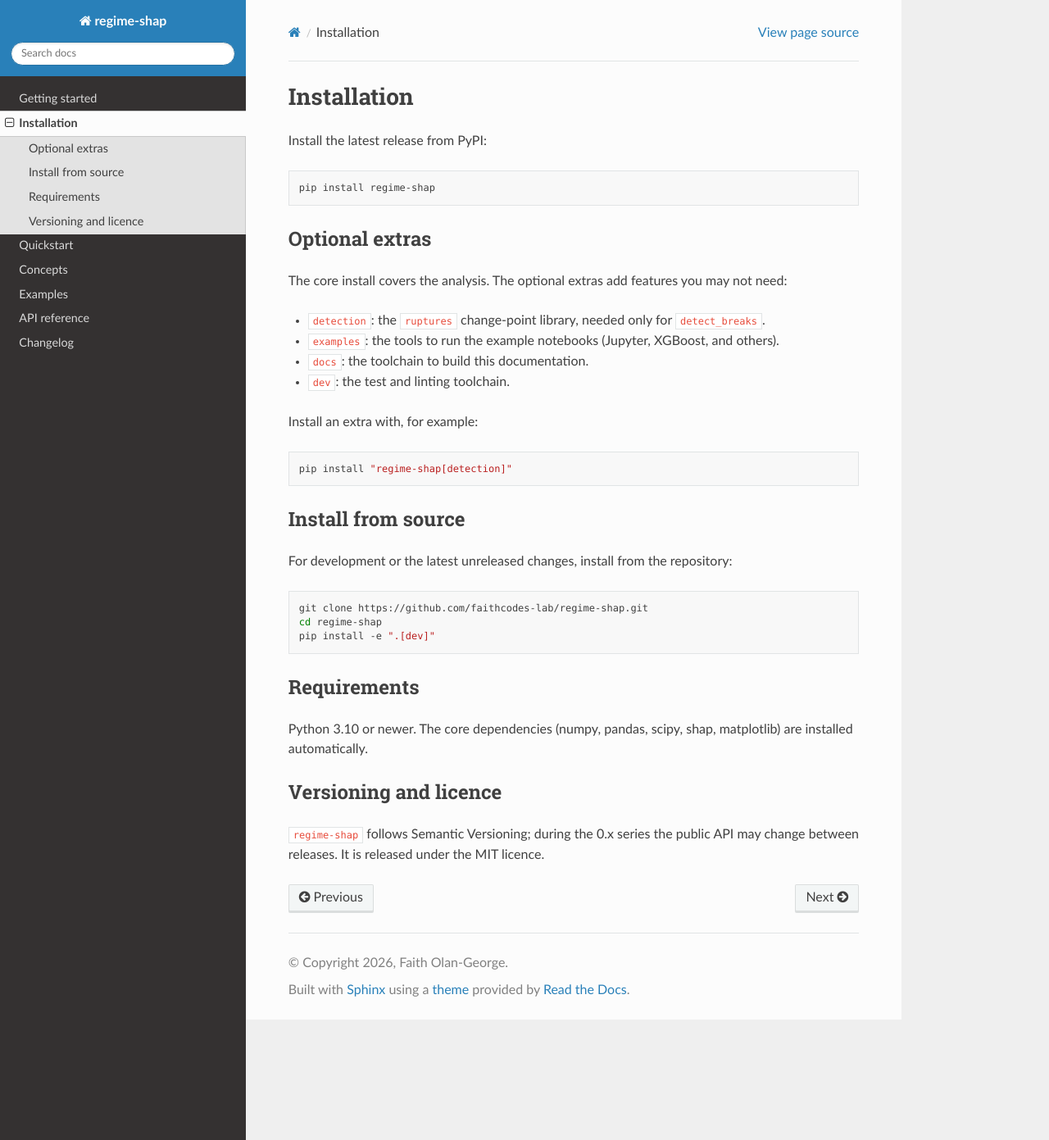
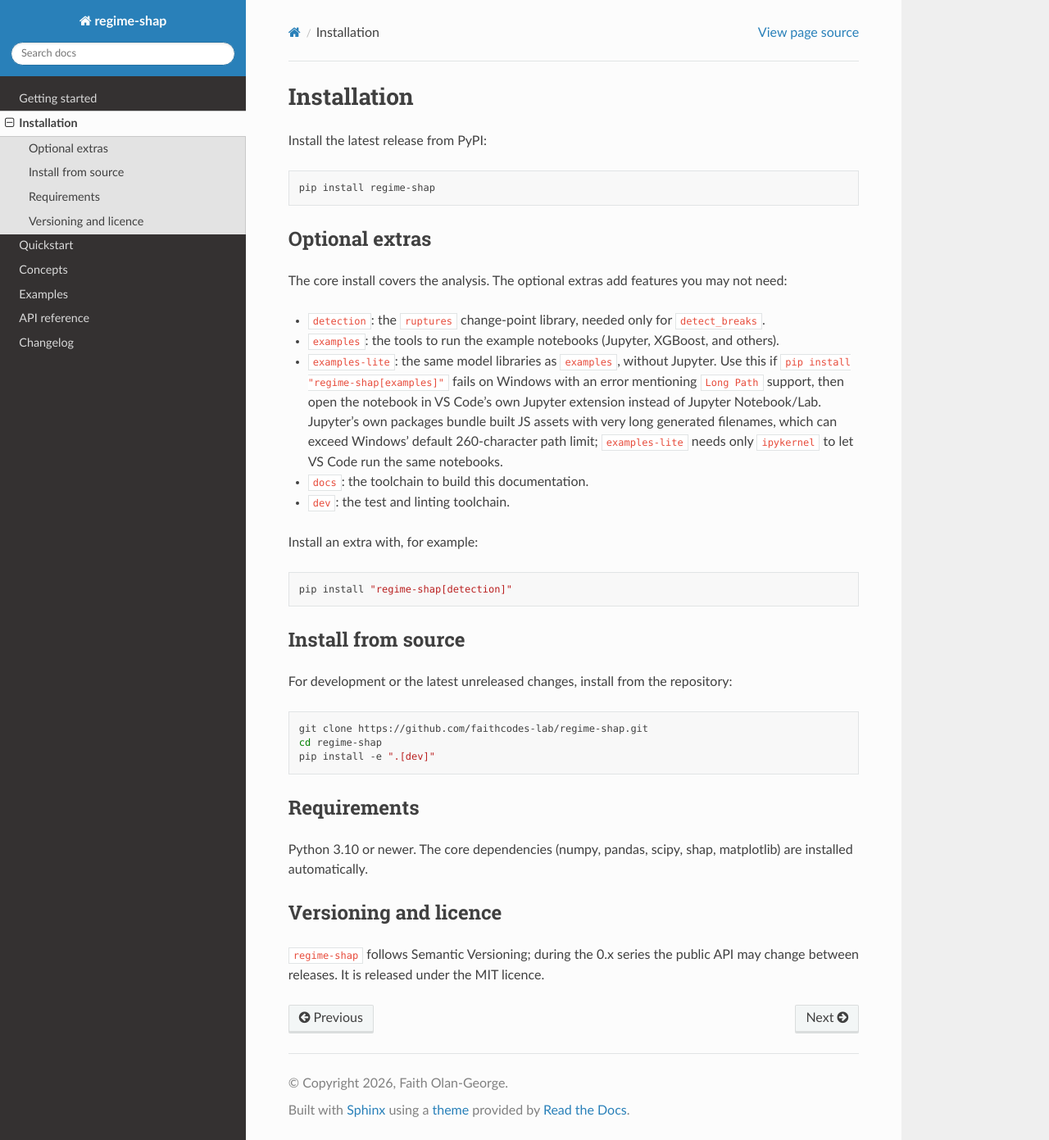
Before and after one commit to faithcodes-lab/regime-shap, a Sphinx documentation site: the page built from docs/installation.md, in a window 1280 px wide and 1391 px high. Shown: the whole window at 82% size. Built offline with Sphinx 7.4.7 and the Read the Docs theme 3.1.0, drawn with Linux system fonts in a browser that asks for light colours.

Commit message:
feat: add examples-lite extra to work around a Windows install failure
Jupyter's own packages bundle built JS assets with very long generated
filenames (up to 235 characters seen in jupyterlab_widgets), which can
exceed Windows' default 260-character path limit during install. This
was caught by a real Windows tester hitting an OSError during
pip install "regime-shap[examples]".

examples-lite drops jupyter and ipywidgets, keeping only ipykernel plus
the notebooks' model libraries (xgboost, lightgbm, ruptures), verified
to top out at 70-character paths. The example notebooks then run in
VS Code's own Jupyter extension instead of Jupyter Notebook/Lab.

Also fixes two pre-existing ruff findings unrelated to this change
(PYI025, aliasing collections.abc.Set to avoid shadowing the set
builtin) that were blocking CI on develop, and records a per-file
ignore for breaks.py's deliberate, directly-tested ValueError.

```diff
--- a/docs/installation.md
+++ b/docs/installation.md
@@ -12,6 +12,12 @@ The core install covers the analysis. The optional extras add features you may n
 
 - `detection`: the `ruptures` change-point library, needed only for `detect_breaks`.
 - `examples`: the tools to run the example notebooks (Jupyter, XGBoost, and others).
+- `examples-lite`: the same model libraries as `examples`, without Jupyter. Use this if
+  `pip install "regime-shap[examples]"` fails on Windows with an error mentioning
+  `Long Path` support, then open the notebook in VS Code's own Jupyter extension instead
+  of Jupyter Notebook/Lab. Jupyter's own packages bundle built JS assets with very long
+  generated filenames, which can exceed Windows' default 260-character path limit;
+  `examples-lite` needs only `ipykernel` to let VS Code run the same notebooks.
 - `docs`: the toolchain to build this documentation.
 - `dev`: the test and linting toolchain.
 
```
Also changed, not shown: CHANGELOG.md (+6 -0 lines), pyproject.toml (+16 -0 lines), 2 other files.
